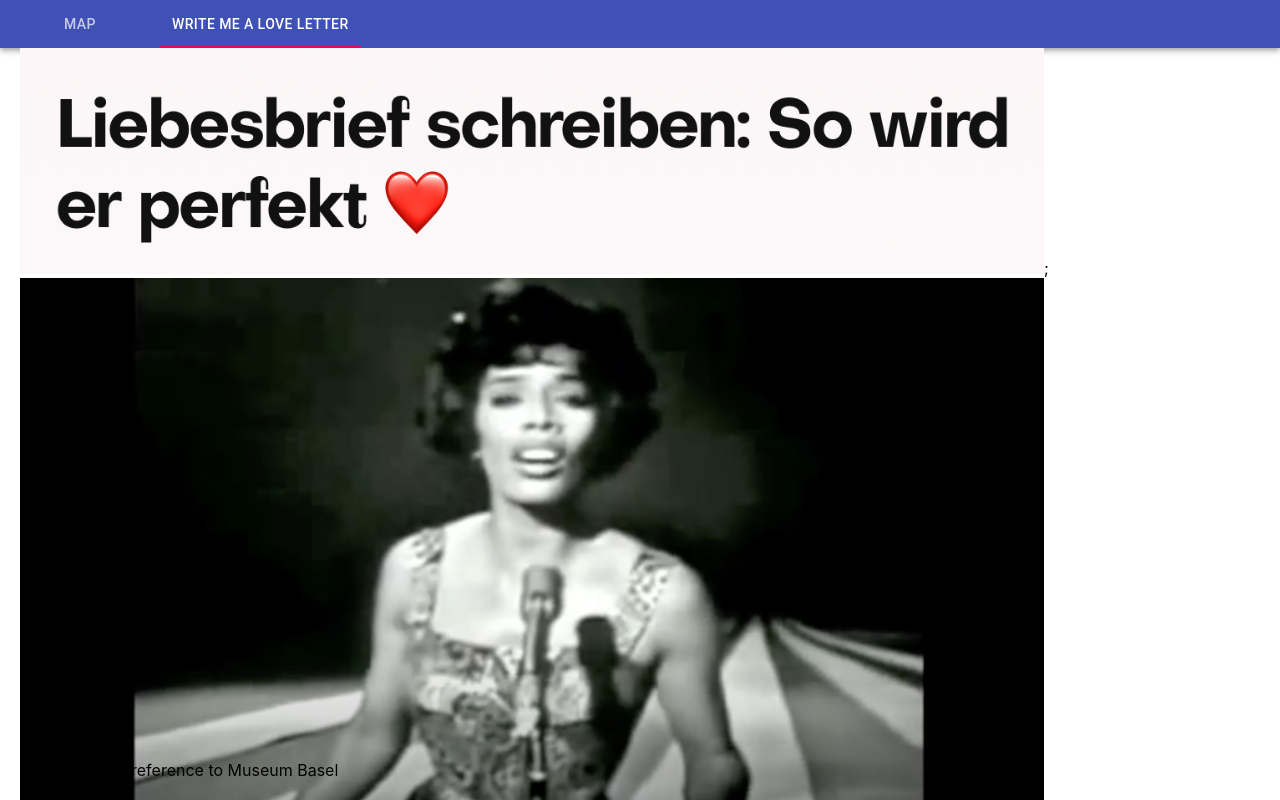
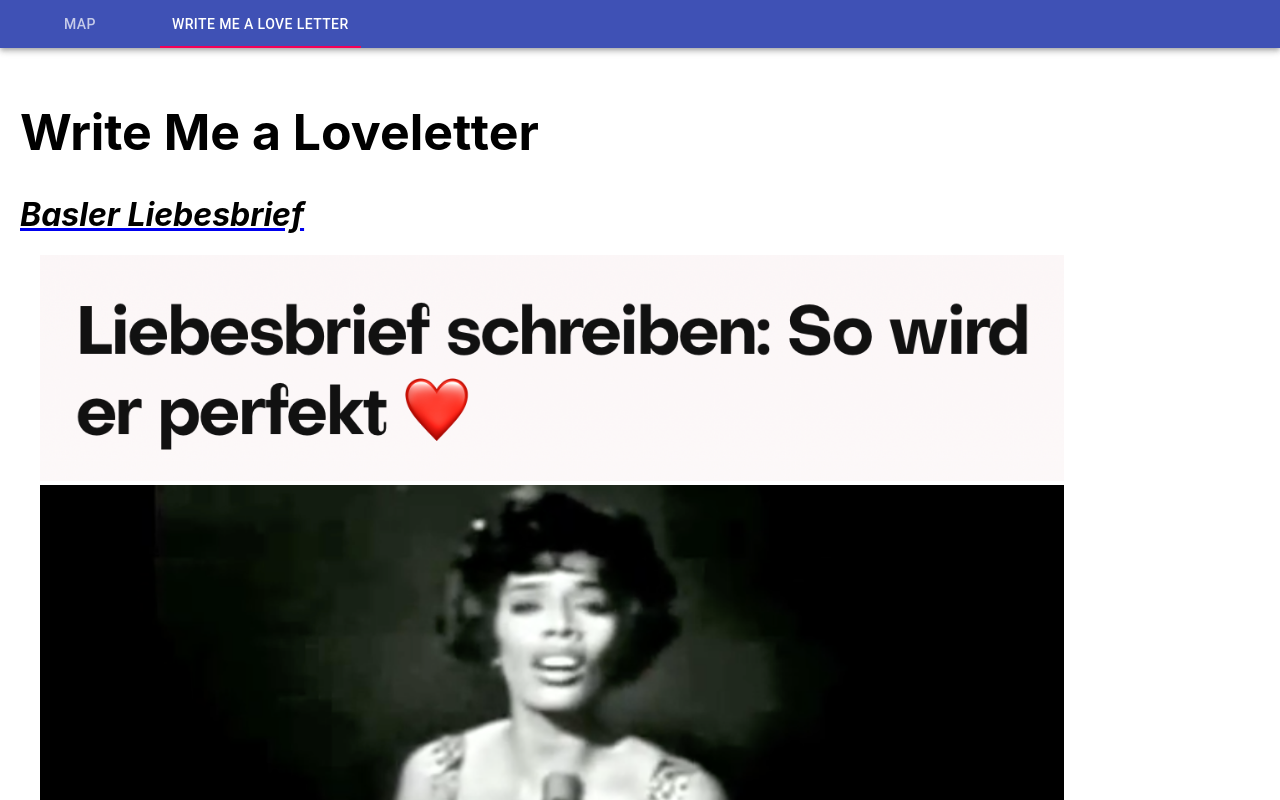
Before and after one commit to FranzFlueckiger/hackathon_2021, a React (Create React App) app: page / in a window 1280 px wide. Both pictures are taken after a click on the tab "WRITE ME A LOVE LETTER". Shown: the top 800 px of the page. Built offline with nearby package versions, Linux system fonts and the light colour scheme.

Commit message:
Update UI

```diff
--- a/src/App.tsx
+++ b/src/App.tsx
@@ -13,7 +13,7 @@ function App() {
 
   return (
     <>
-      <AppBar position="static">
+      <AppBar position="static" style={{ right: "0px", left: "0px" }}>
         <Tabs
           value={value}
           onChange={handleChange}
@@ -27,12 +27,20 @@ function App() {
       <StoryView value={value} index={1}></StoryView>
       <div
         style={{
-          position: "fixed",
+          position: "relative",
           bottom: "20px",
           left: "20px",
         }}
       >
-        Here goes the reference to Museum Basel
+        Visualization based on metadata of circa 75’000 objects from the
+        European Collection of the Museum der Kulturen Basel, Switzerland.
+        Provided by the MKB for the Swiss Open Cultural Data Hackathon 2021.
+        Data available online here:
+        https://opendata.swiss/de/dataset/sammlung-europa There may be
+        inconsistencies on different levels, as errors and omissions occurred
+        both when the objects were first cataloged and when the catalogues were
+        transcribed into the database. Terminologies contained therein may today
+        be inaccurate, outdated, or offensive. Museum der Kulturen Base (MKB)
       </div>
     </>
   );
--- a/src/components/MapView.tsx
+++ b/src/components/MapView.tsx
@@ -25,8 +25,8 @@ export function MapView(props: MapViewProps) {
     "https://raw.githubusercontent.com/zcreativelabs/react-simple-maps/master/topojson-maps/world-110m.json";
 
   const colorScale = scaleLinear<string>()
-    .domain([0, 150])
-    .range(["#ffedea", "#ff5233"]);
+    .domain([0, 3.5])
+    .range(["#F3B9C8", "#DB2955"]);
 
   const countryMappingsDef = country_mappings.map((countryMapping) => {
     return {
@@ -65,10 +65,12 @@ export function MapView(props: MapViewProps) {
         right: "20px",
         top: "20px",
         position: "relative",
+        width: "95%",
       }}
     >
       {value === index && (
         <div>
+          <h1 style={{ fontSize: 50 }}>Mapping a Collection</h1>
           <Slider
             value={range}
             onChange={handleChange}
@@ -80,6 +82,8 @@ export function MapView(props: MapViewProps) {
               width: "40%",
               top: "40px",
               left: "20px",
+              border: "#DB2955",
+
             }}
           />
           <ComposableMap
@@ -111,7 +115,9 @@ export function MapView(props: MapViewProps) {
                       <Geography
                         key={geo.rsmKey}
                         geography={geo}
-                        fill={d ? colorScale(d.data.count) : "#F5F4F6"}
+                        fill={
+                          d ? colorScale(Math.log(d.data.count)) : "#F5F4F6"
+                        }
                       />
                     );
                   })
--- a/src/components/StoryView.tsx
+++ b/src/components/StoryView.tsx
@@ -22,7 +22,19 @@ const imageMetaData: {
   {
     src: liebesbrief,
     url: "",
-    description: "",
+    description: `Transkription Liebesbrief VI 8763
+vorderes Herz
+In den Sternen steht geschrieben,
+der Mensch soll Glauben, Hoffen Lieben.
+Dieses Blät(t)chen noch so klein
+spricht doch, vergiss nicht mein.
+
+hinteres Herz
+Wo Glaube, da Liebe, wo Liebe, da Friede, wo Segen, da Gott.
+Wo Gott, kein Tod.
+Gott meine Hoffnung.
+Die Liebe weist (?) dem Herzen ein,
+so wirt's ein schöner Tempel sein.`,
   },
   {
     src: moma,
@@ -45,9 +57,21 @@ export function StoryView(props: any) {
       hidden={value !== index}
       id={`simple-tabpanel-${index}`}
       aria-labelledby={`simple-tab-${index}`}
+      style={{
+        left: "20px",
+        right: "20px",
+        top: "20px",
+        position: "relative",
+      }}
     >
       {value === index && (
         <div>
+          <h1 style={{ fontSize: 50 }}>Write Me a Loveletter</h1>
+          <a href={"https://www.mkb.ch/de/museum/sammlung/dtl/vi-8763.html"}>
+            <h1 style={{ fontStyle: "italic", color: "#000" }}>
+              Basler Liebesbrief
+            </h1>
+          </a>
           {imageMetaData.map((imageMetaData) => {
             return (
               <div
@@ -67,7 +91,7 @@ export function StoryView(props: any) {
                   }}
                   src={imageMetaData.src}
                 />
-                ;
+                <div>{imageMetaData.description}</div>
               </div>
             );
           })}
```
